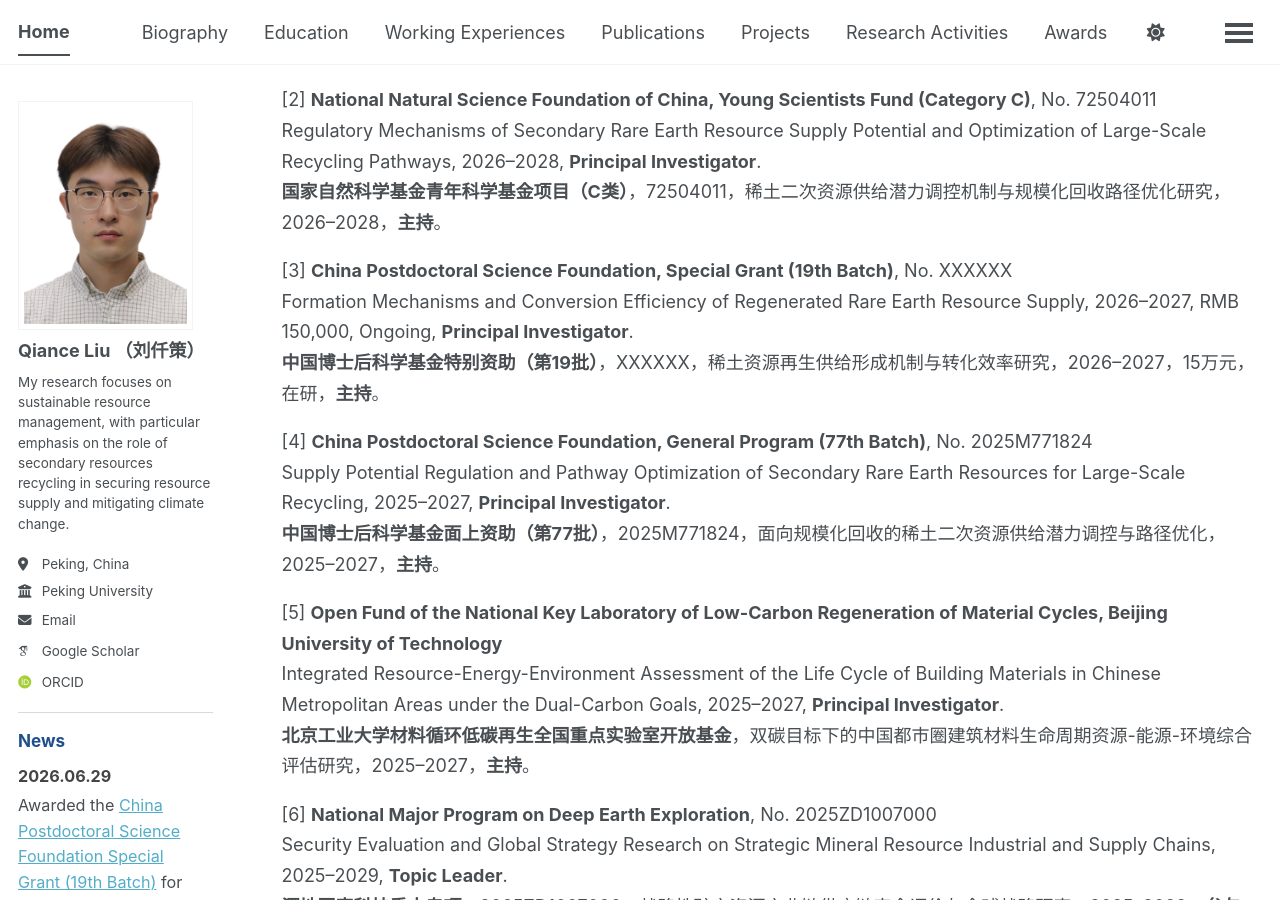
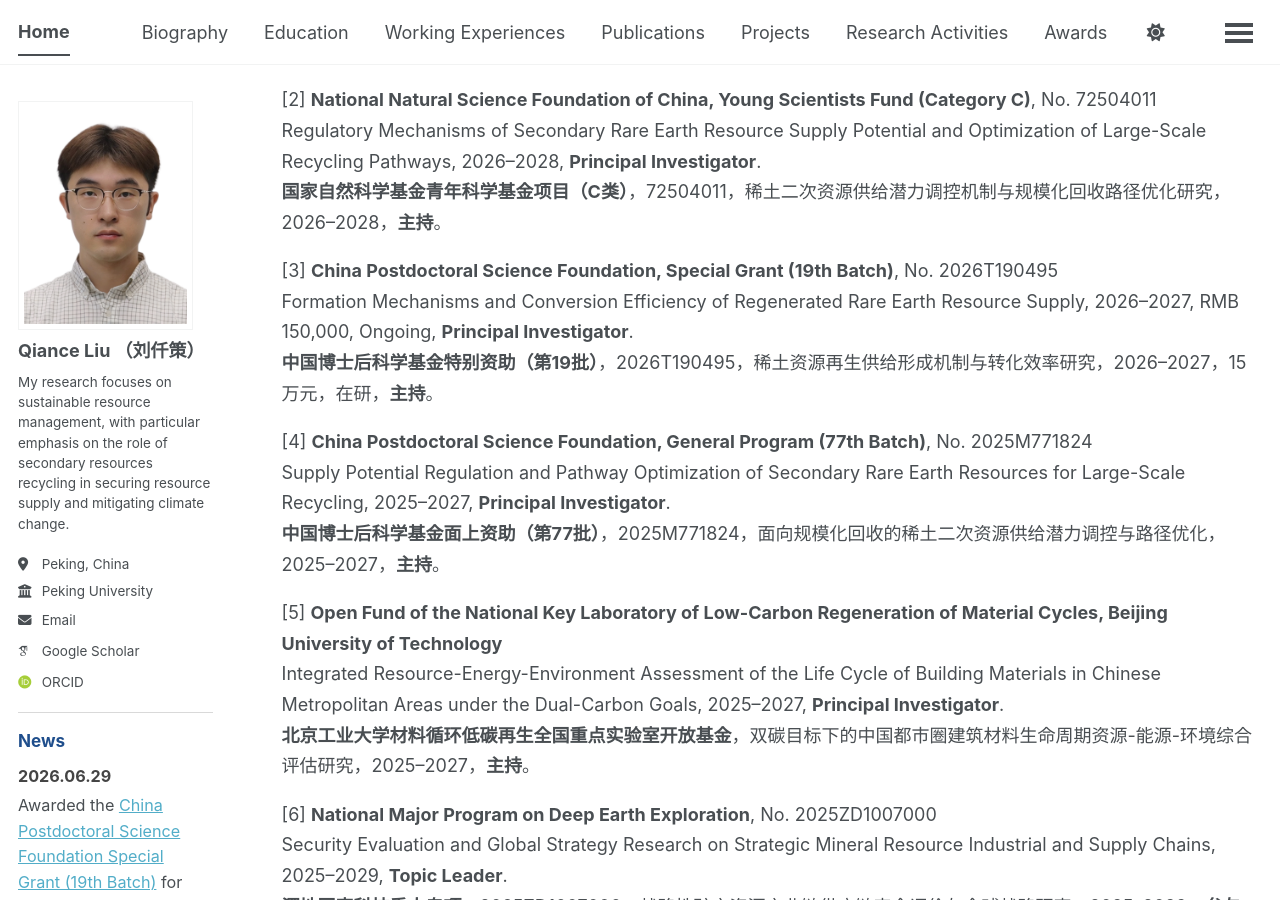
Before and after one commit to QianceLIU/qianceliu.github.io, a Jekyll site: the page built from _pages/about.md, in a window 1280 px wide and 900 px high, scrolled down 3516 px. Built offline with Jekyll 4.4.1, drawn with Linux system fonts in a browser that asks for light colours; some web fonts are replaced; a script bundle is joined from its source files by our own code; library files that are not in the unit come from our copies.

Commit message:
Update about.md

```diff
--- a/_pages/about.md
+++ b/_pages/about.md
@@ -322,9 +322,9 @@ author_profile: true
 </div>
 
 <div class="entry-item">
-  <div class="entry-title">[3] <strong>China Postdoctoral Science Foundation, Special Grant (19th Batch)</strong>, No. XXXXXX</div>
+  <div class="entry-title">[3] <strong>China Postdoctoral Science Foundation, Special Grant (19th Batch)</strong>, No. 2026T190495</div>
   Formation Mechanisms and Conversion Efficiency of Regenerated Rare Earth Resource Supply, 2026–2027, RMB 150,000, Ongoing, <strong>Principal Investigator</strong>.<br>
-  <strong>中国博士后科学基金特别资助（第19批）</strong>，XXXXXX，稀土资源再生供给形成机制与转化效率研究，2026–2027，15万元，在研，<strong>主持</strong>。
+  <strong>中国博士后科学基金特别资助（第19批）</strong>，2026T190495，稀土资源再生供给形成机制与转化效率研究，2026–2027，15万元，在研，<strong>主持</strong>。
 </div>
 
 <div class="entry-item">
```
